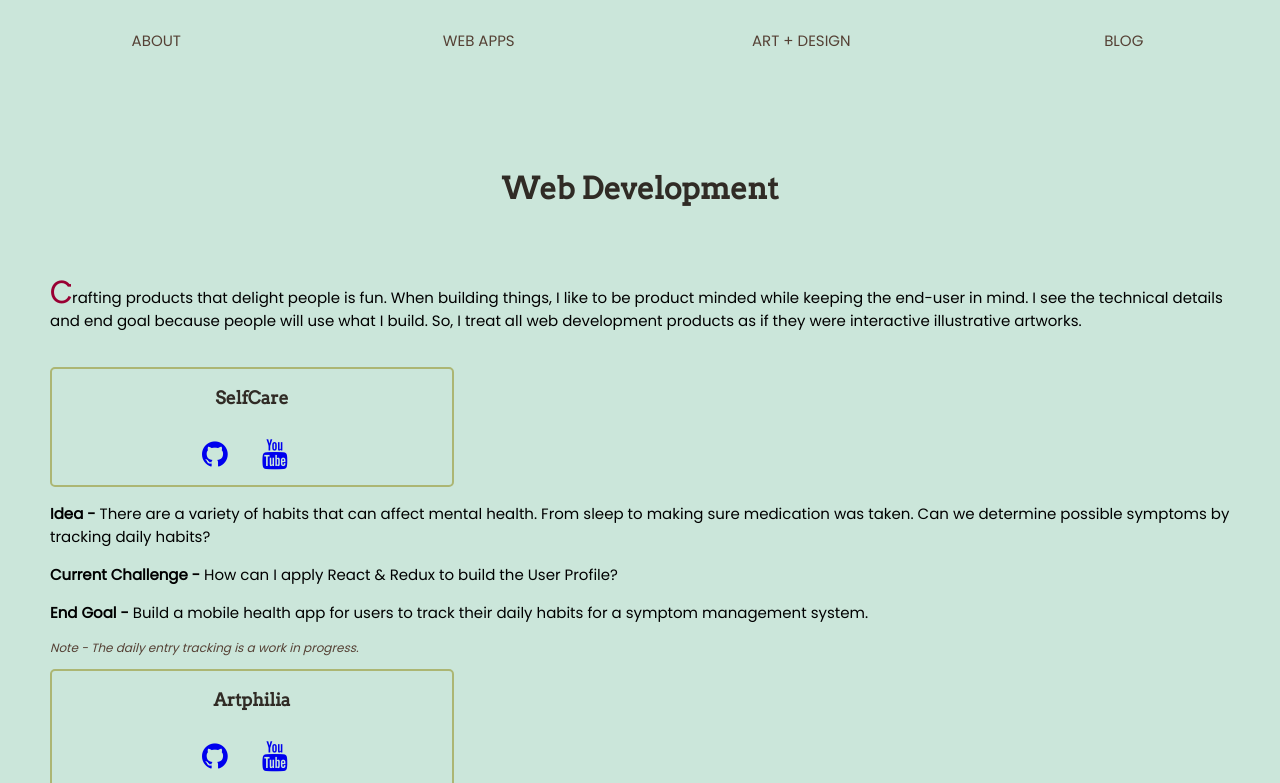
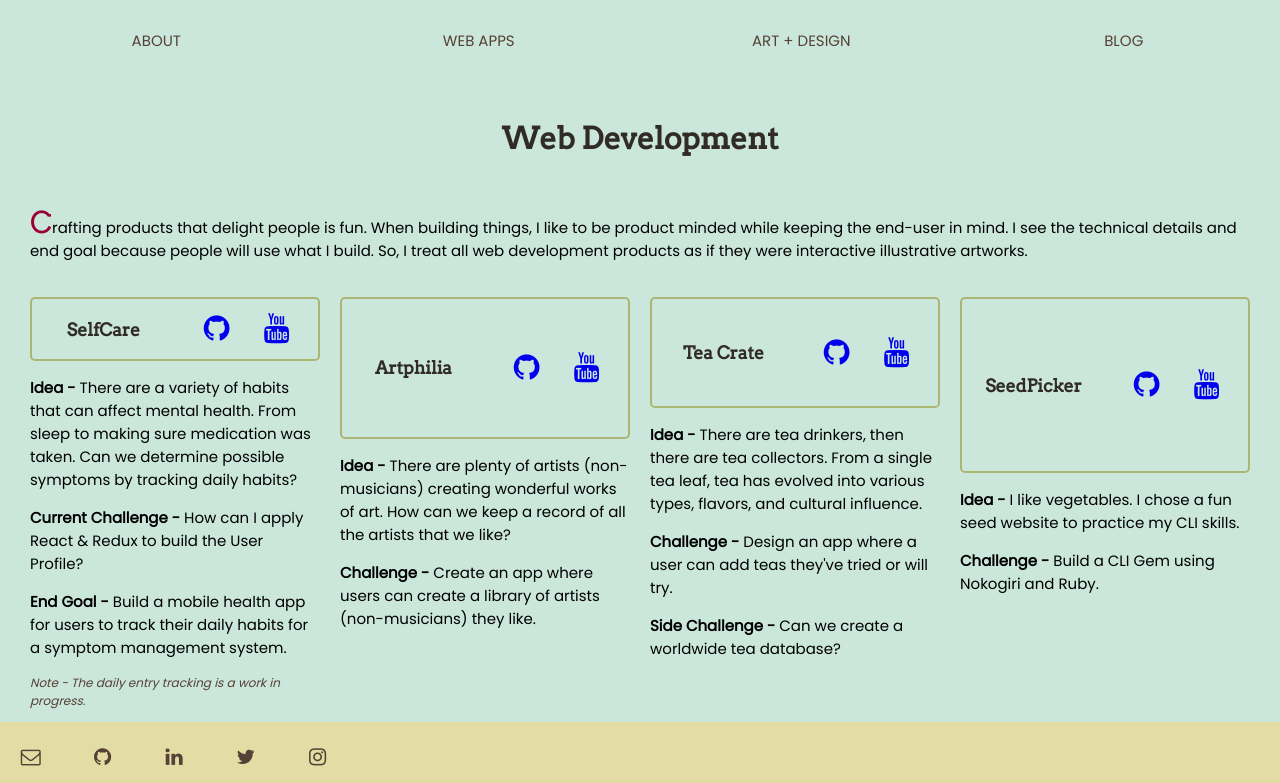
Before and after one commit to christinetran825/tofukid-website, a React (Create React App) app: page /web_development in a window 1280 px wide. Shown: the top 783 px of the page. Built offline with nearby package versions, Linux system fonts and the light colour scheme.

Commit message:
cleaned up file; added div wrap about in about

```diff
--- a/src/App.css
+++ b/src/App.css
@@ -1,11 +1,6 @@
 h1, h2, h3, h4 {
   font-family: 'Arvo', serif;
   color: #302B25;
-}
-
-span {
-  color: #554135;
-  font-weight: 600;
 }
 
 body {
@@ -35,7 +30,7 @@ img {
 }
 
 .container {
-  padding: 30px;
+  padding: 0 30px;
   grid-area: main;
 }
 
@@ -87,13 +82,17 @@ nav a {
 
 /************* Hero! *************/
 
-.hero {
+.about {
   display: grid;
   grid-gap: 20px;
   grid-template-areas:
     "hero"
     "cover-title"
     "blurb";
+}
+
+.hero {
+  grid-area: hero;
 }
 
 .cover-title {
@@ -122,19 +121,7 @@ nav a {
 .experience h3 {
   grid-column: 1 / -1;
   justify-self: center;
-  /* border: 3px solid #554135; */
-  /* background-color: #E3DDA5; */
   color: #554135;
-}
-
-.know {
-  grid-area: skills-1;
-}
-.do {
-  grid-area: skills-2;
-}
-.like {
-  grid-area: skills-3;
 }
 
 /************* Shared Pages *************/
@@ -161,36 +148,21 @@ nav a {
   line-height: 20px;
 }
 
-/* .page-work {
-  display: grid;
-  grid-gap: 20px;
-  grid-template-columns:  repeat(auto-fit, minmax(150px, 1fr));
-} */
-
 .illustrations,
 .books,
 .brands,
-.projects {
+.webapps {
   display: grid;
   grid-gap: 20px;
   grid-template-columns:  repeat(auto-fit, minmax(150px, 1fr));
 }
 
-.illustration,
-.book,
-.brand,
-.project {
-  display: grid;
-  grid-gap: 20px;
-}
-
 .title {
   border: 2px solid #ACB673;
   border-radius: 5px;
-  /* background-color: #ACB673; */
-  max-width: 400px;
   align-items: center;
   justify-items: center;
+  text-align: center;
 }
 
 p.notes {
@@ -201,53 +173,43 @@ p.notes {
 
 /************* Web Development! *************/
 
-.project .title {
+.webapp {
   display: grid;
-  grid-template-columns: 1fr 3fr;
+  grid-template-areas:
+    "title-info"
+    "details";
+}
+
+.webapp .title {
+  grid-area: title-info;
+  display: grid;
+  grid-template-columns: 3fr 3fr;
   grid-template-areas: "title links";
 }
 
-.project .project-name {
+.webapp .project-name {
   grid-area: title;
-  border-right: 2px solid #ACB673;
-  padding: 0 30px 0 20px;
+}
+
+.webapp .details {
+  grid-area: details;
 }
 
 .links {
   grid-area: links;
-  padding-left: 20px;
 }
 
 /************* Illustrations, Branding, BookArts! *************/
 
-.illustrations,
-.logos,
-.books {
-  display: grid;
-  grid-gap: 20px;
-}
-
-.illustrations h1,
+/* .illustrations h1,
 .logos h1,
 .books h1 {
   grid-column: 1 / -1;
 }
 
-.illustration .title,
-.book .title,
-.brand .title {
-  text-align: center;
-}
-
-.illustration .project-name,
-.book .project-name,
-.brand .project-name  {
-  align-self: center;
-}
-
 .details p {
   grid-column: 1 / -1;
-}
+} */
 
 .images {
   display: grid;
@@ -259,172 +221,3 @@ p.notes {
 .images img {
   width: 100%;
 }
-
-/******* media queries *******/
-
-@media (min-width: 768px) {
-  .wrapper {
-    display: grid;
-    grid-template-columns: repeat(3, 1fr);
-    grid-auto-rows: minmax(100px, auto);
-    grid-template-areas:
-      "hd   hd   hd"
-      "main main main"
-      "ft   ft   ft";
-  }
-
-  footer {
-    padding: 0 50px;
-  }
-
-  .container {
-    padding: 50px;
-  }
-
-  .copyright {
-    grid-column: 6 / -1;
-  }
-
-  .blurb {
-    padding-top: 20px;
-  }
-
-  .experience {
-    display: grid;
-    grid-gap: 10px;
-    grid-template-columns: repeat(auto-fit, minmax(150px, 1fr));
-    align-items: center;
-    text-align: center;
-  }
-
-  .projects {
-    display: grid;
-    grid-gap: 20px;
-    grid-template-columns:  repeat(auto-fit, minmax(300px, 1fr));
-  }
-
-  .illustrations,
-  .books,
-  .brands {
-    display: grid;
-    grid-gap: 20px;
-    grid-template-columns:  repeat(auto-fit, minmax(330px, 1fr));
-  }
-
-  .project .title {
-    grid-column: 1 / -1;
-  }
-
-  .illustration,
-  .brand,
-  .project {
-    display: grid;
-    grid-gap: 20px;
-    grid-template-columns: repeat(auto-fit, minmax(250px, 1fr));
-  }
-
-  .brand {
-    grid-auto-rows: minmax(50px, auto);
-  }
-
-  .brand .details {
-    grid-column: 1 / 2;
-  }
-
-  .brand .images {
-    grid-column: 2 / -1;
-    grid-row: 1 / -1;
-  }
-
-  .details p {
-    grid-column: 1 / -1;
-  }
-
-  .images {
-    grid-column: 1 / -1;
-    display: grid;
-    grid-gap: 20px;
-  }
-
-  .images img {
-    width: 100%;
-  }
-
-}
-
-
-
-/*
-
-
-@media (min-width: 500px) {
-  .wrapper {
-    display: grid;
-    grid-template-columns: repeat(3, 1fr);
-    grid-auto-rows: minmax(100px, auto);
-    grid-template-areas:
-      "hd   hd   hd"
-      "main main main"
-      "ft   ft   ft";
-  }
-}
-@media (min-width: 700px) {
-  .wrapper {
-    display: grid;
-    grid-template-columns: repeat(3, 1fr);
-    grid-auto-rows: minmax(100px, auto);
-    grid-template-areas:
-      "hd   hd   hd"
-      "main main main"
-      "ft   ft   ft";
-  }
-}
-*/
-
-/************* @media (min-width: 1024px) {
-  .container {
-    padding: 50px;
-  }
-
-  .title {
-    grid-template-columns: 320px 1fr 1fr;
-    font-size: 25px;
-  }
-
-  .details {
-    display: grid;
-    grid-template-columns: 320px 1fr;
-    padding: 0 20px;
-  }
-} */
-
-/************* @media (min-width: 1920px) {
-  body {
-    font-size: 20px;
-  }
-
-  .container {
-    padding: 100px;
-  }
-
-  .container h1 {
-    font-size: 50px;
-  }
-
-  .things-know,
-  .things-do,
-  .things-like {
-    display: grid;
-    grid-gap: 10px;
-    grid-template-columns: repeat(auto-fit, minmax(200px, 1fr));
-  }
-
-  .title {
-    grid-template-columns: 1020px 1fr 1fr;
-  }
-
-  .details h3 {
-    border-bottom: 3px solid #554135;
-    font-size: 30px;
-  }
-} */
--- a/src/containers/About.js
+++ b/src/containers/About.js
@@ -4,6 +4,7 @@ class About extends Component {
   render(){
     return (
       <div className="container">
+        <div className="about">
           <div className="hero">
             <img src="../images/zukan.png" alt="Zukan Logo" width="200" height="200"/>
           </div>
@@ -15,6 +16,7 @@ class About extends Component {
             <p>Full stack web developer with a passion for design, user experience, and data analysis. A lifelong learner who strives on building different skills.</p>
             <p>I view the world with a child-like awe, admiring the structures and pieces that make things whole by learning how to break things apart and putting them back together.</p>
             <p>I illustrate imaginative characters fit for children’s books in my spare time while sharing my curiosities of the world with trivial fun-facts and stories. On some days, you can find me at flea markets or estate sales hunting vintage paper, art, books, and teacups.</p>
+          </div>
         </div>
 
         <section className="experiences">
```
Lines whose indentation alone changed are shown as unchanged.
